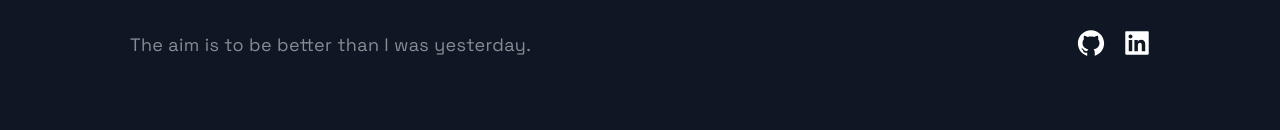
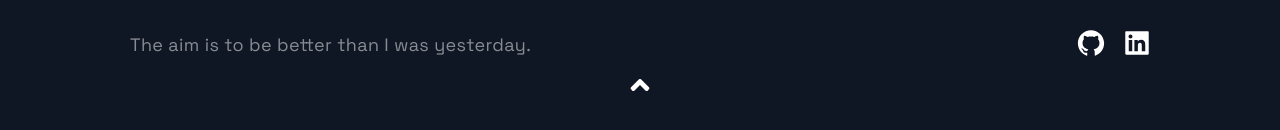
Before and after one commit to shaqnawe/Portfolio, a Next.js app: page / in a window 1280 px wide. Shown: the part 4023-4153 px from the top of the page. Built offline with nearby package versions, Linux system fonts and the light colour scheme.

Commit message:
added icon to redirect user to top of the page

```diff
--- a/src/components/Footer/Footer.js
+++ b/src/components/Footer/Footer.js
@@ -1,8 +1,20 @@
-import React from 'react';
-import { AiFillGithub, AiFillLinkedin } from 'react-icons/ai';
-import { SectionTitle, SectionDivider } from '../../styles/GlobalComponents';
-import { SocialIcons } from '../Header/HeaderStyles';
-import { CompanyContainer, FooterWrapper, LinkColumn, LinkItem, LinkList, LinkTitle, Slogan, SocialContainer, SocialIconsContainer } from './FooterStyles';
+import Link from "next/link";
+import React from "react";
+import { AiFillGithub, AiFillLinkedin } from "react-icons/ai";
+import { FaAngleUp } from "react-icons/fa";
+import { SectionDivider, SectionTitle } from "../../styles/GlobalComponents";
+import { SocialIcons } from "../Header/HeaderStyles";
+import {
+  CompanyContainer,
+  FooterWrapper,
+  LinkColumn,
+  LinkItem,
+  LinkList,
+  LinkTitle,
+  Slogan,
+  SocialContainer,
+  SocialIconsContainer
+} from "./FooterStyles";
 
 const Footer = () => {
   return (
@@ -36,6 +48,18 @@ const Footer = () => {
           </SocialIcons>
         </SocialContainer>
       </SocialIconsContainer>
+      <Link href="#home">
+        <a
+          style={{
+            display: "flex",
+            alignItems: "center",
+            justifyContent: "center",
+            color: "white"
+          }}
+        >
+          <FaAngleUp size="3rem" />
+        </a>
+      </Link>
     </FooterWrapper>
   );
 };
--- a/src/components/Header/Header.js
+++ b/src/components/Header/Header.js
@@ -14,7 +14,7 @@ import {
 } from "./HeaderStyles";
 
 const Header = () => (
-  <Container>
+  <Container id="home">
     <Div1>
       <Link href="/">
         <a
```
